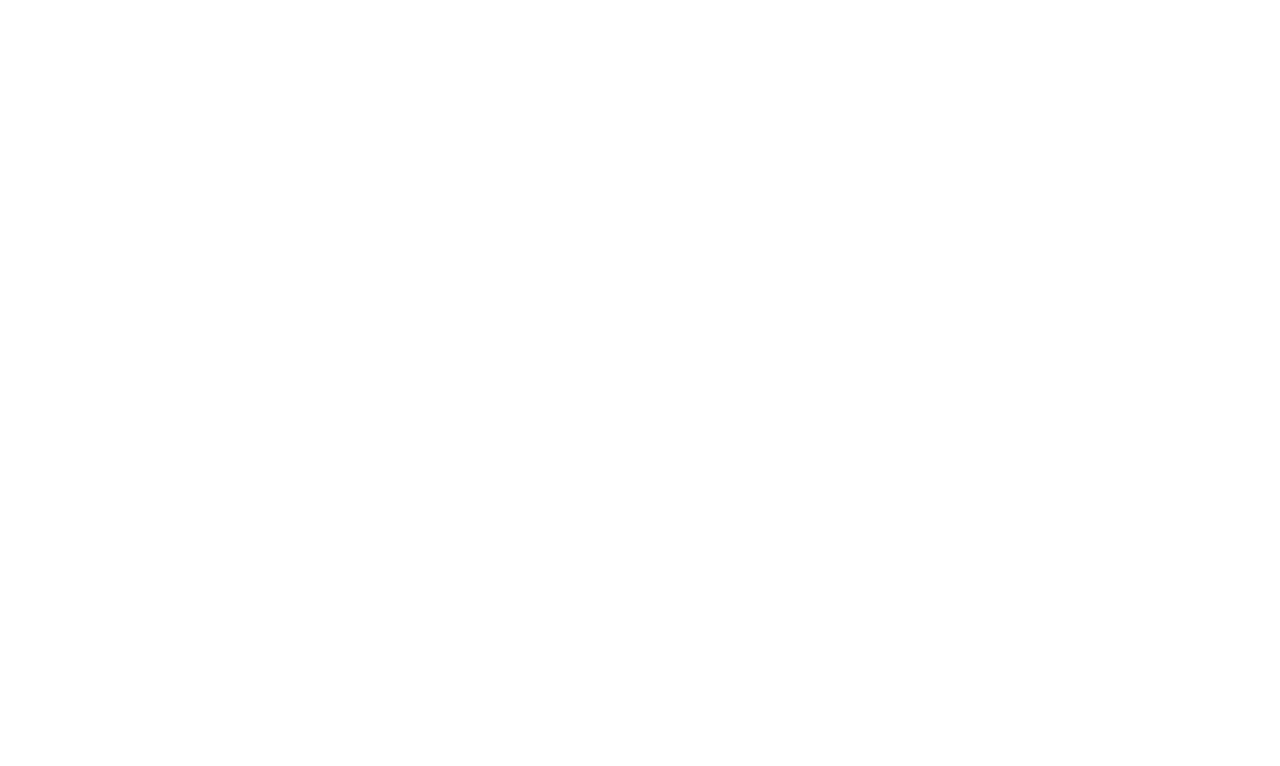
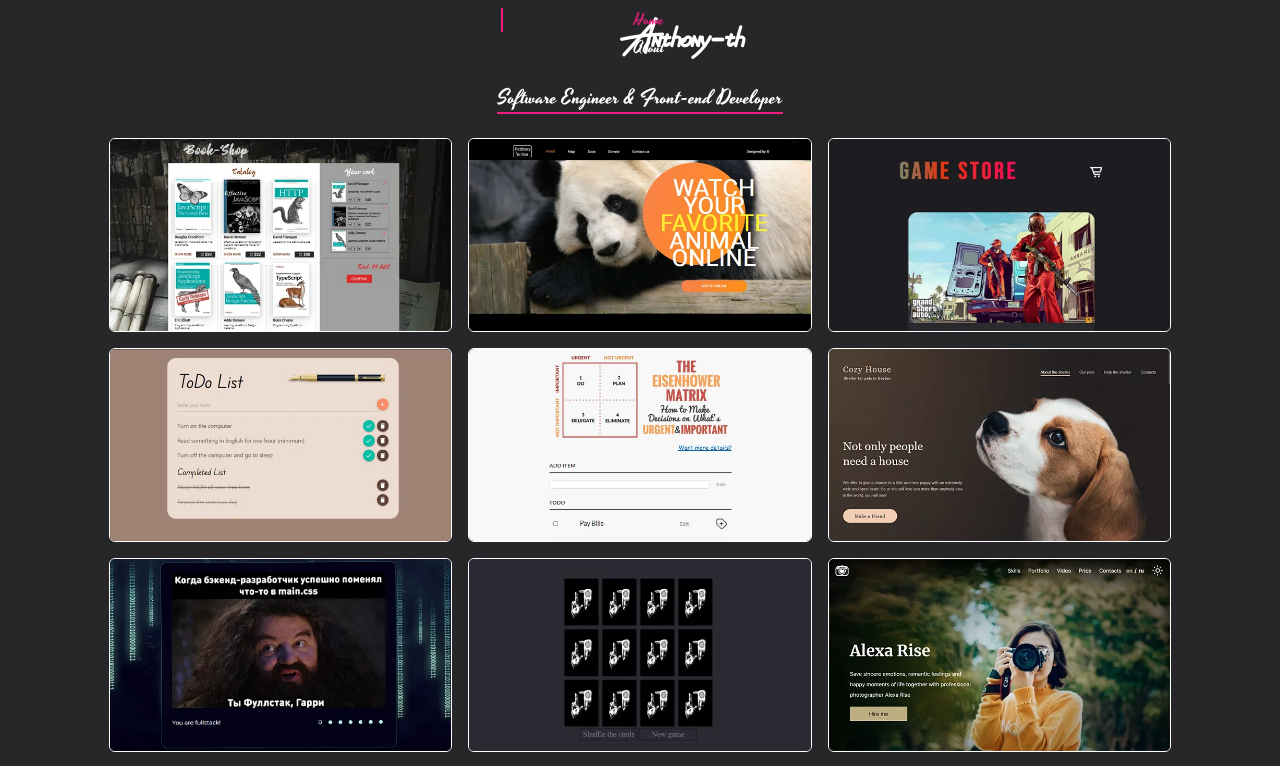
Before and after one commit to anthony-th/portfolio-list, a React (Vite) app: page / in a window 1280 px wide. Before the commit this address had no page. Shown: the top 766 px of the page. Built offline with nearby package versions, Linux system fonts and the light colour scheme.

Commit message:
refactor: try to deploy with routes

```diff
--- a/src/App.jsx
+++ b/src/App.jsx
@@ -10,9 +10,9 @@
   return (
     <>
       <Routes>
-        <Route path='/portfolio-list/' element={<Layout />}>
+        <Route path='/' element={<Layout />}>
           <Route index element={<Homepage />} />
-          <Route path='/portfolio-list/about' element={<Aboutpage />} />
+          <Route path='about' element={<Aboutpage />} />
           <Route path='*' element={<Pagenotfound />} />
         </Route>
       </Routes>
--- a/src/components/Header.jsx
+++ b/src/components/Header.jsx
@@ -19,8 +19,8 @@
         <p className="text-sm max-w-xl mb-6 font-bold">
         </p>
         <div className="absolute w-full top-2 left-1 flex font-yesteryear gap-1 flex-col w-[50px]">
-          <NavLink className={setActive} to='/portfolio-list/' title='Home'>Home</NavLink>
-          <NavLink className={setActive} to='/portfolio-list/about' title='About me'>About</NavLink>
+          <NavLink className={setActive} to='/' title='Home'>Home</NavLink>
+          <NavLink className={setActive} to='about' title='About me'>About</NavLink>
         </div>
       </div>
     </section>
--- a/vite.config.js
+++ b/vite.config.js
@@ -1,9 +1,11 @@
 import { defineConfig } from 'vite';
 import react from '@vitejs/plugin-react';
 
-const PUBLIC_URL = process.env.PUBLIC_URL || '';
 // https://vitejs.dev/config/
 export default defineConfig({
-  base: `${PUBLIC_URL}/portfolio-list/`,
-  plugins: [react()]
+  base: `/portfolio-list/`,
+  plugins: [react()],
+  define: {
+    "process.env.VITE_NAME": `"${process.env.VITE_NAME}"`,
+  },
 });
```
Also changed, not shown: 1 other file (tests, documents, lock files or other folders).
